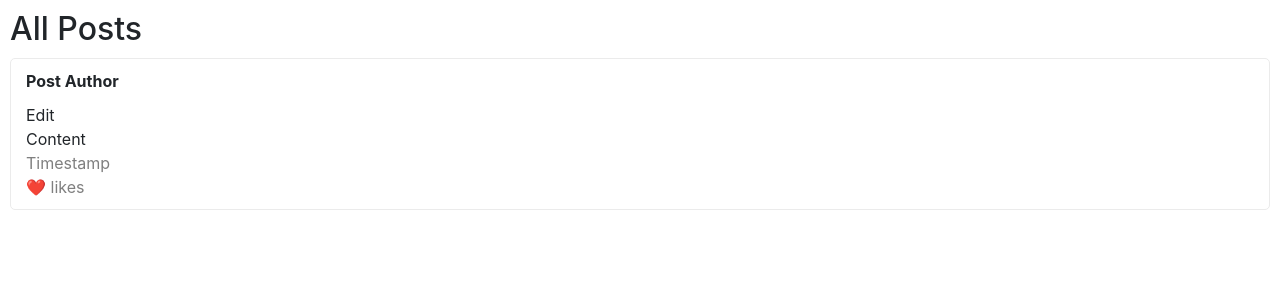
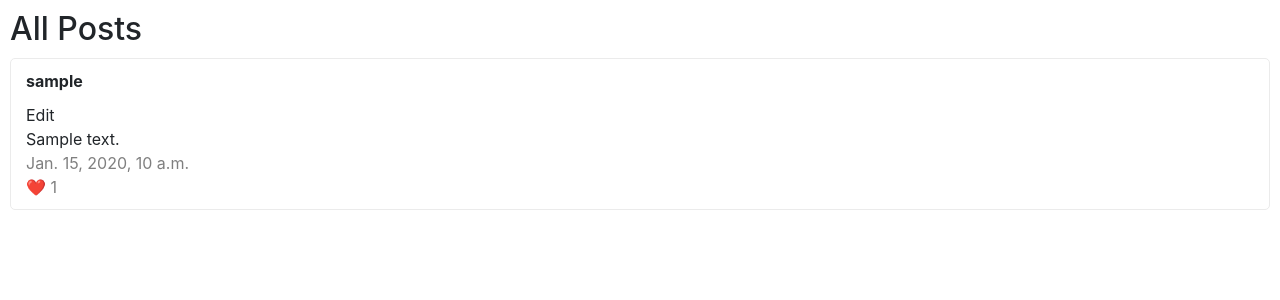
Before and after one commit to uclazyj/CS50W, a Django app: page / in a window 1280 px wide. Shown: the part 56-356 px from the top of the page. Run offline with Django 5.2, Linux system fonts and the light colour scheme; tables that the repository leaves empty hold one stand-in row (values such as "Sample post"); some libraries are stand-ins or nearby versions.

Commit message:
Add features to: 1. Add a new post 2. Display all posts.

```diff
--- a/projects/project4/network/models.py
+++ b/projects/project4/network/models.py
@@ -4,3 +4,13 @@ from django.db import models
 
 class User(AbstractUser):
     pass
+
+class Post(models.Model):
+    author = models.ForeignKey(User, on_delete=models.CASCADE, related_name="my_posts")
+    content = models.TextField()
+    created_at = models.DateTimeField(auto_now_add=True)
+    updated_at = models.DateTimeField(auto_now=True)
+    likes = models.ManyToManyField(User, blank=True, related_name="liked_posts")
+
+    def __str__(self):
+        return f"{self.author} posted on {self.created_at}: {self.content[:10]}..."
--- a/projects/project4/network/templates/network/index.html
+++ b/projects/project4/network/templates/network/index.html
@@ -12,11 +12,13 @@
             </form>
         </div>
     {% endif %}
-    <div class="post-container">
-        <div class="post-author">Post Author</div>
-        <div>Edit</div>
-        <div>Content</div>
-        <div class="post-timestamp">Timestamp</div>
-        <div>❤️ <span class="post-like-count">likes</span></div>
-    </div>
+    {% for post in posts %}
+        <div class="post-container">
+            <div class="post-author">{{ post.author }}</div>
+            <div>Edit</div>
+            <div>{{ post.content }}</div>
+            <div class="post-timestamp">{{ post.created_at }}</div>
+            <div>❤️ <span class="post-like-count">{{ post.likes.count }}</span></div>
+        </div>
+    {% endfor %}
 {% endblock %}
--- a/projects/project4/network/views.py
+++ b/projects/project4/network/views.py
@@ -1,10 +1,9 @@
 from django.contrib.auth import authenticate, login, logout
 from django.db import IntegrityError
-from django.http import HttpResponse, HttpResponseRedirect
-from django.shortcuts import render
-from django.urls import reverse
+from django.http import HttpResponse
+from django.shortcuts import render, redirect
 from django import forms
-from .models import User
+from .models import User, Post
 
 class PostForm(forms.Form):
     post = forms.CharField(label="", required=True,
@@ -15,8 +14,16 @@ class PostForm(forms.Form):
                          }))
 
 def index(request):
+    if request.method == "POST":
+        form = PostForm(request.POST)
+        if form.is_valid():
+            post = form.cleaned_data["post"]
+            Post.objects.create(author=request.user,content=post)
+            return redirect("index")
+
     return render(request, "network/index.html", {
-        "form": PostForm()
+        "form": PostForm(),
+        "posts": Post.objects.all().order_by("-created_at")
     })
 
 
@@ -31,7 +38,7 @@ def login_view(request):
         # Check if authentication successful
         if user is not None:
             login(request, user)
-            return HttpResponseRedirect(reverse("index"))
+            return redirect("index")
         else:
             return render(request, "network/login.html", {
                 "message": "Invalid username and/or password."
@@ -42,7 +49,7 @@ def login_view(request):
 
 def logout_view(request):
     logout(request)
-    return HttpResponseRedirect(reverse("index"))
+    return redirect("index")
 
 
 def register(request):
@@ -67,6 +74,6 @@ def register(request):
                 "message": "Username already taken."
             })
         login(request, user)
-        return HttpResponseRedirect(reverse("index"))
+        return redirect("index")
     else:
         return render(request, "network/register.html")
```
Also changed, not shown: projects/project4/network/migrations/0002_post.py (added).
